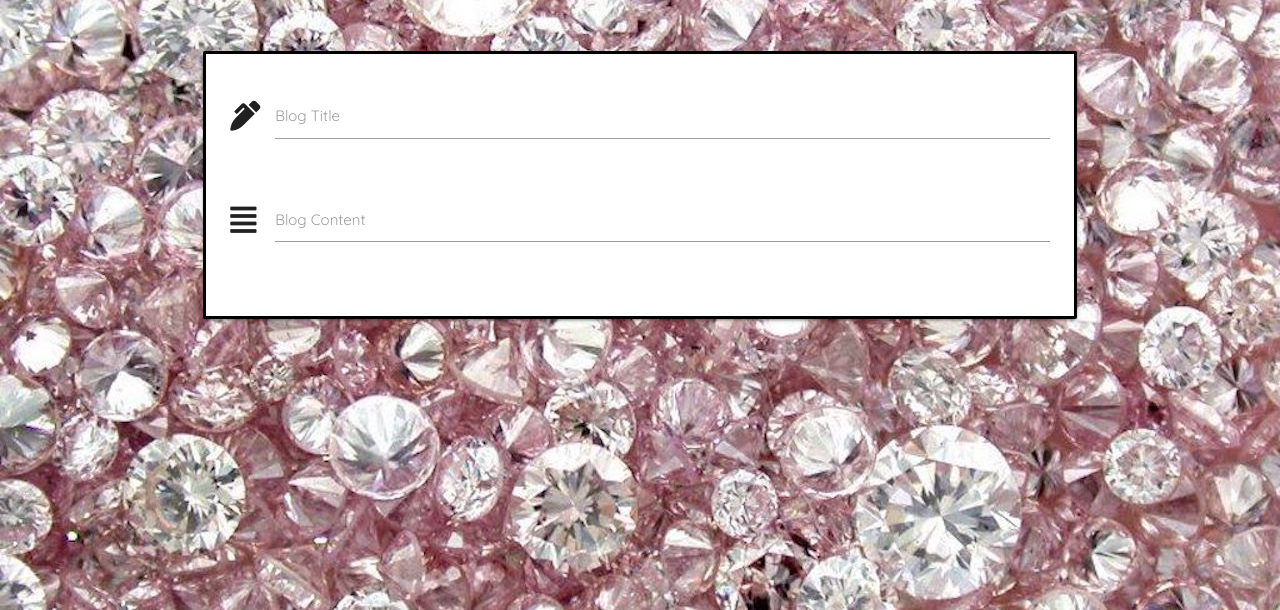
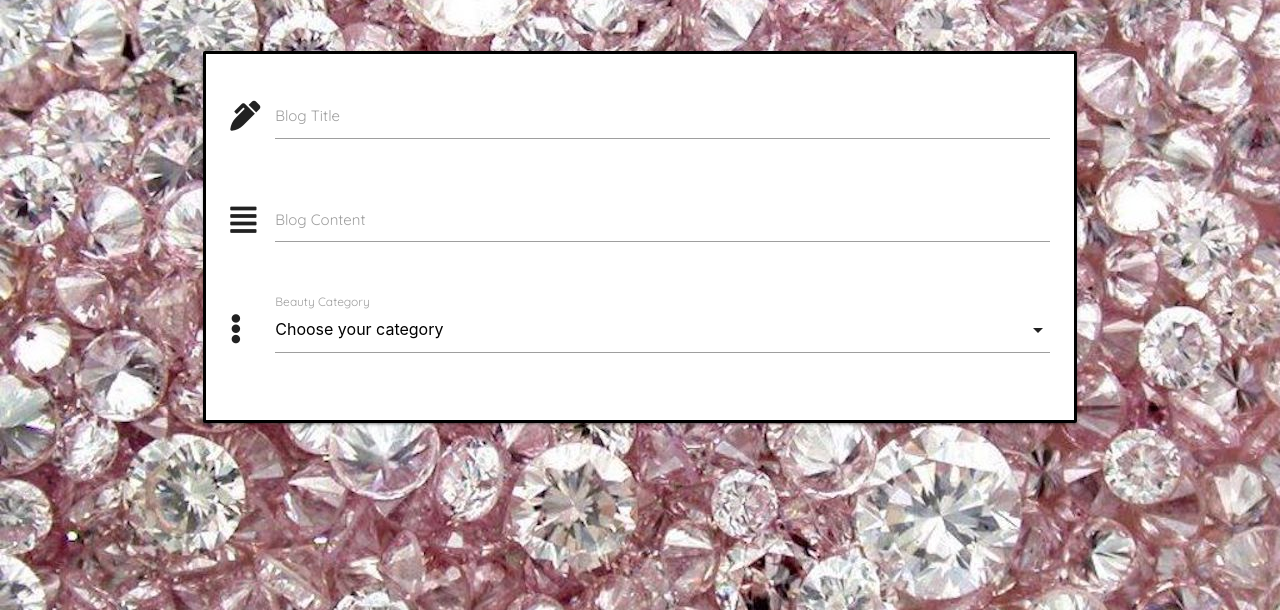
Before and after one commit to Vasileia-Apostolou/all_about_glam_blog, a Flask app: page /create_blog in a window 1280 px wide. Shown: the part 190-800 px from the top of the page. Run offline with Flask 2, Linux system fonts and the light colour scheme; data that the repository does not hold is empty; some libraries are stand-ins or nearby versions; some web fonts are replaced.

Commit message:
Add category selection and bind it with data in mongo

```diff
--- a/app.py
+++ b/app.py
@@ -92,7 +92,9 @@ def logout():
 
 @app.route("/create_blog")
 def create_blog():
-    return render_template("create_blog.html")
+    blogpost = mongo.db.blogpost.find().sort("category_name", 1)
+    return render_template("create_blog.html", blogpost=blogpost)
+
 
 if __name__ == "__main__":
     app.run(host=os.environ.get("IP"),
--- a/static/js/script.js
+++ b/static/js/script.js
@@ -1,4 +1,5 @@
  $(document).ready(function(){
     $('.sidenav').sidenav();
     $('.collapsible').collapsible();
+    $('select').formSelect();
   });
--- a/templates/create_blog.html
+++ b/templates/create_blog.html
@@ -20,6 +20,18 @@
                     <label for="blog_content">Blog Content</label>
 				</div>
 			</div>
+			<div class="row">
+				<div class="input-field col s12">
+                    <i class="fas fa-ellipsis-v prefix"></i>
+					<select multiple id="category_name" name="category_name" class="validate" required>
+						      <option value="" disabled selected>Choose your category</option>
+			                  {% for blogpost in blogpost %}
+						           <option value="{{ blogpost.category_name }}">{{ blogpost.category_name }}</option>
+			                  {% endfor %}
+						    </select>
+					<label for="category_name">Beauty Category</label>
+				</div>
+			</div>
 		</div>
 	</form>
 </div>
```
